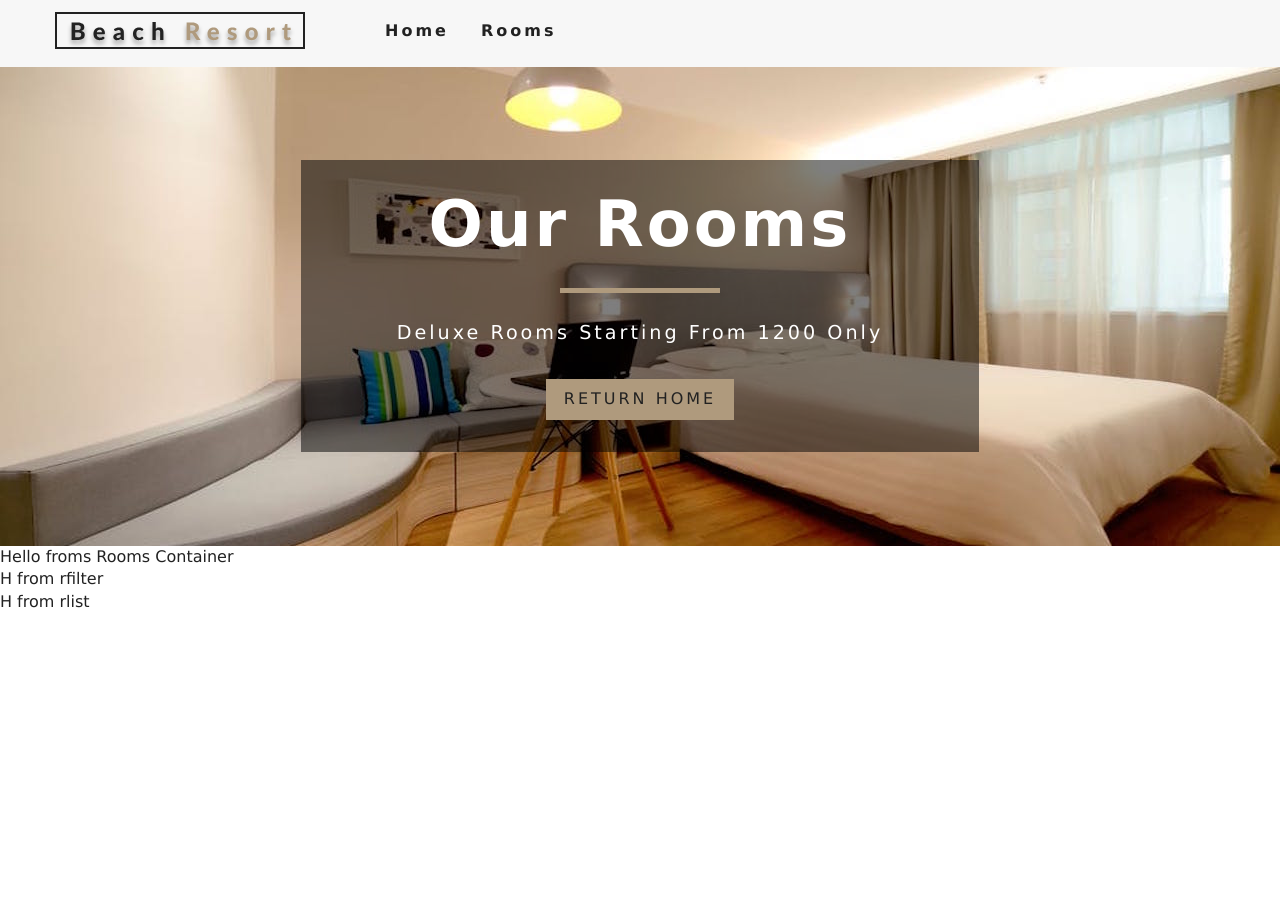
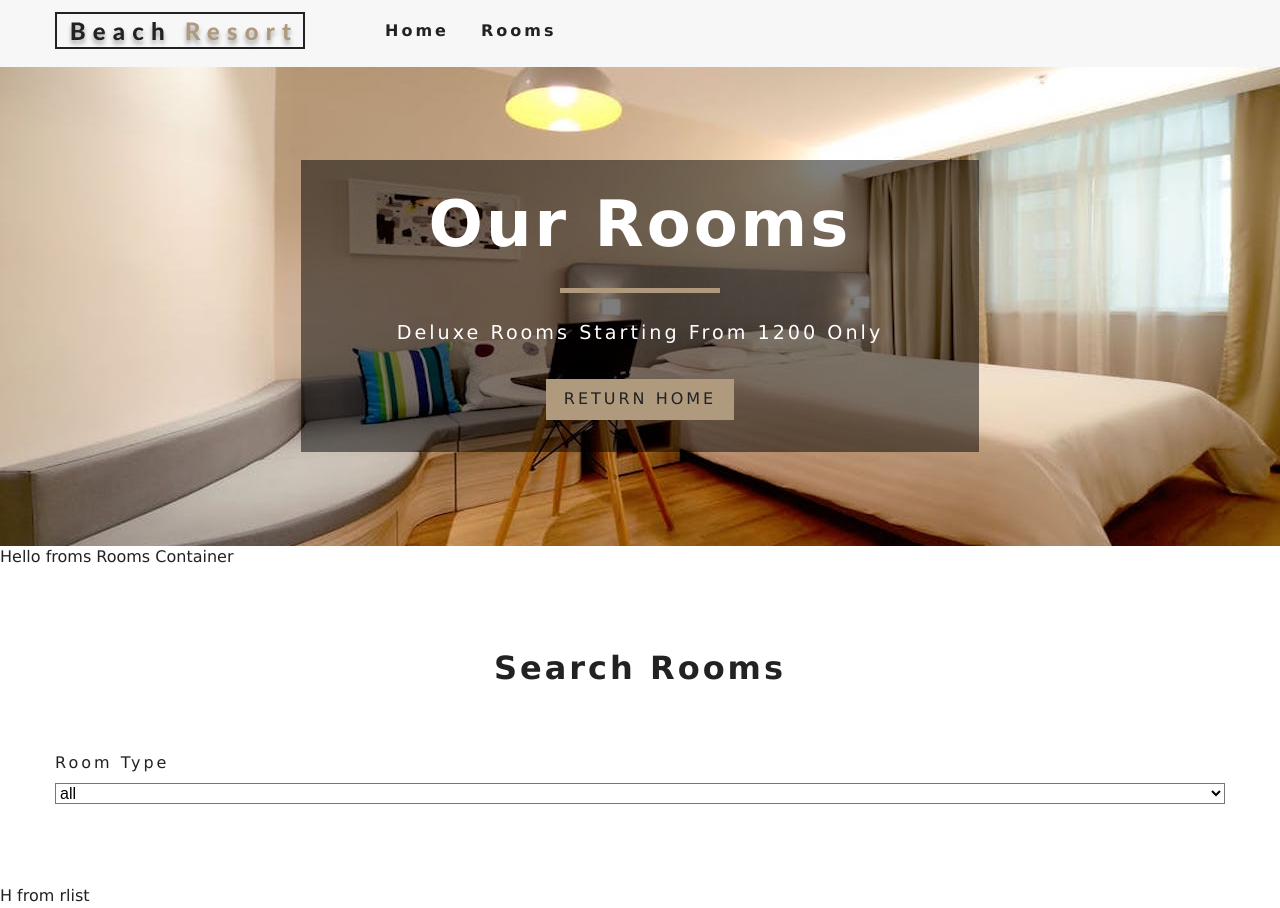
Before and after one commit to tilwanigaurav8/resort-reactjs, a React (Create React App) app: page /rooms in a window 1280 px wide. Before the commit the page ends 800 px from the top, so only its background shows below. Built offline with nearby package versions, Linux system fonts and the light colour scheme.

Commit message:
room type

```diff
--- a/src/components/RoomFilter.js
+++ b/src/components/RoomFilter.js
@@ -1,5 +1,33 @@
 import React from "react";
-const RoomFilter=()=>{
-    return <div>H from rfilter</div>
+import { useContext } from "react";
+import { RoomContext } from "../context";
+import Loading from "./Loading";
+import Title from "./Title";
+// to get unique values of rooms in selection form
+const getUnique=(items,value)=>{
+    return [...new Set(items.map(item=>item[value]))]
+}
+const RoomFilter=({rooms})=>{
+    const context=useContext(RoomContext);
+    const{handleChange,type,capacity,minPrice,maxPrice,minSize,maxSize,breakfast,pets}=context;
+    // get unique types
+    let types=getUnique(rooms,'type');
+    //add all
+    types=['all',...types];
+    types=types.map((item,index)=>{
+        return <option value={item} key={index}>{item}</option>
+    })
+
+    return (
+    <section className="filter-container">
+        <Title title="search rooms" />
+        <form className="filter-form">
+            <div className="form-group">
+                <label htmlFor="type">Room type</label>
+                <select name="type" id="type" value={type} className="form-control" onChange={handleChange} >{types}</select>
+            </div>
+        </form>
+    </section>
+    )
 }
 export default RoomFilter;
--- a/src/components/RoomsContainer.js
+++ b/src/components/RoomsContainer.js
@@ -13,6 +13,7 @@
     return (
         <div>
             <p> Hello froms Rooms Container </p>
+
             <RoomFilter rooms={rooms}/>
             <RoomList rooms={sortedRooms} />
         </div>
```
